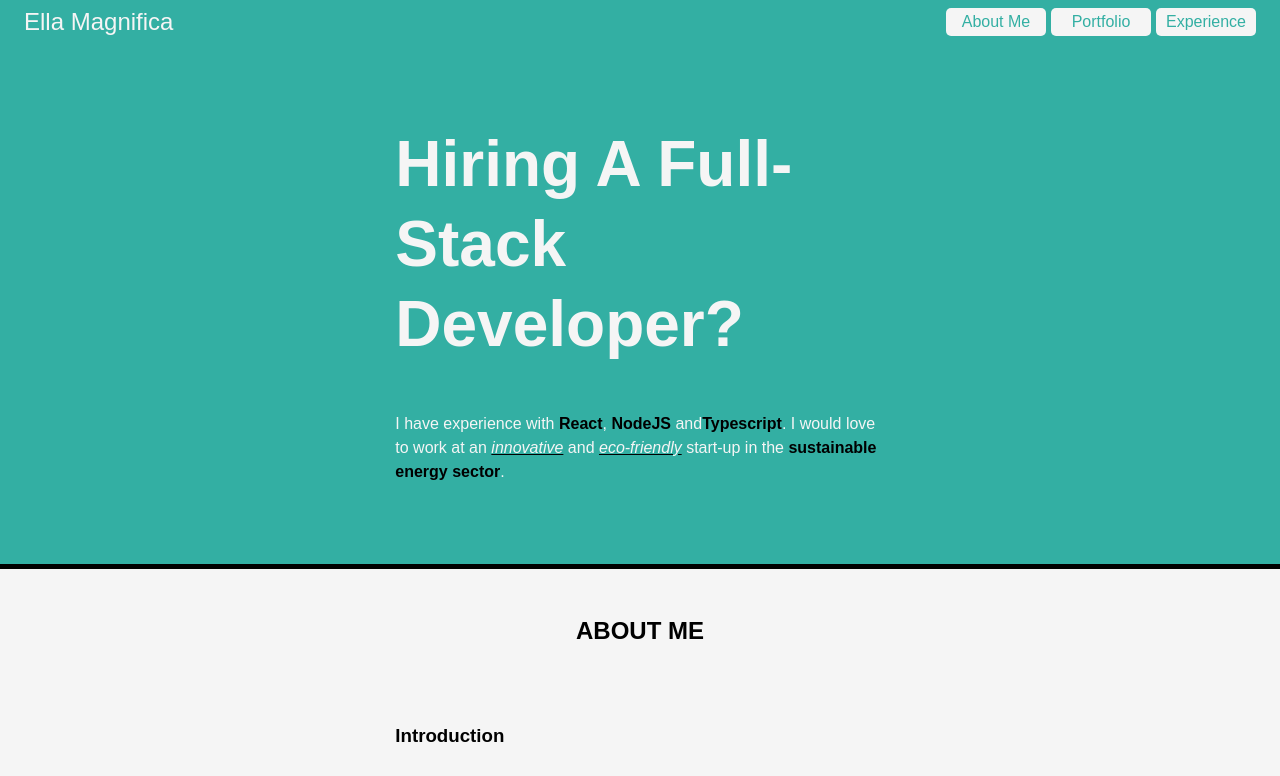
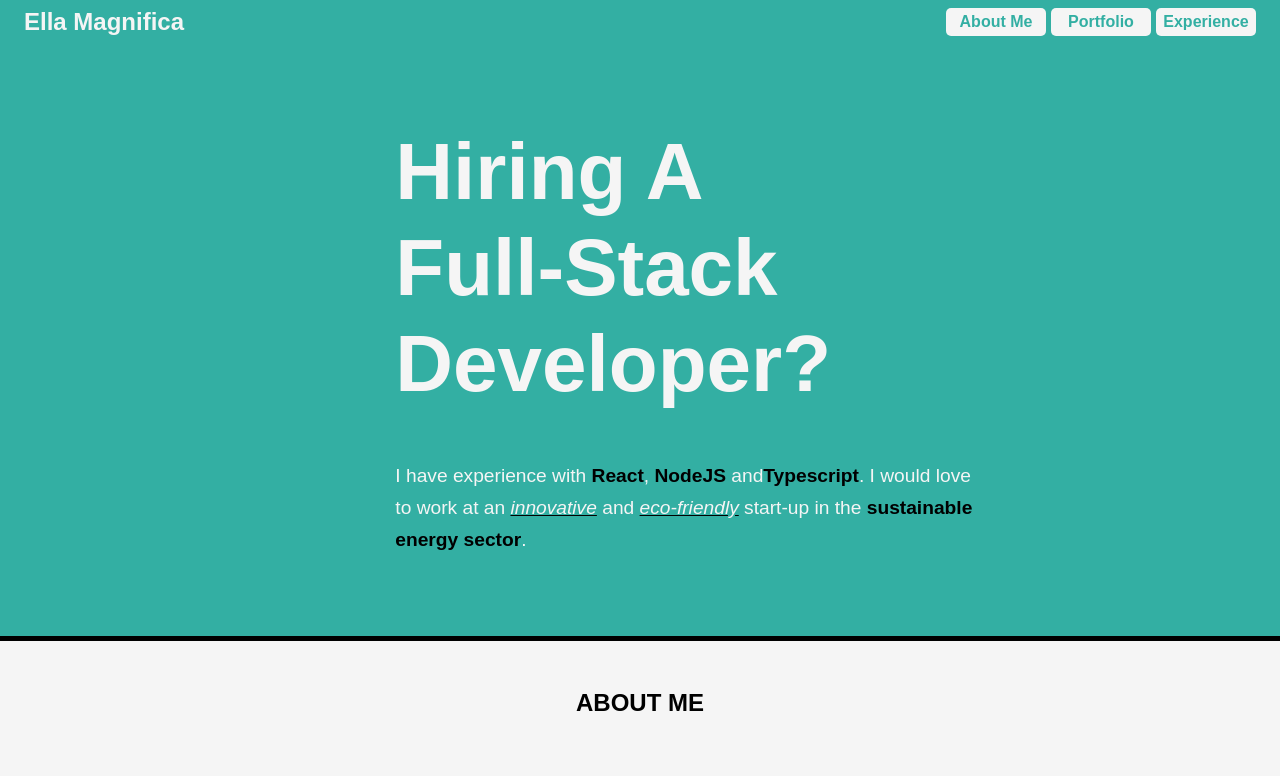
Before and after one commit to GK230/boolean-uk-html-full-stack-portfolio, a website: page index.html in a window 1280 px wide. Shown: the top 776 px of the page. Drawn offline with Linux system fonts and the light colour scheme.

Commit message:
Made changes to main font sizes

```diff
--- a/style.css
+++ b/style.css
@@ -23,6 +23,7 @@ header p.name {
   padding: 0.5rem;
   margin-left: 1rem;
   font-size: 1.5rem;
+  font-weight: bold;
 }
 
 header nav {
@@ -50,6 +51,7 @@ header nav .nav-element p.main-nav-element a.main-nav {
   padding: 0.3rem;
 
   color: rgb(51, 175, 163);
+  font-weight: bold;
 }
 
 /* MAIN */
@@ -66,15 +68,16 @@ main .header-center {
 }
 
 main h1 {
-  font-size: 4rem;
-  line-height: 5rem;
+  font-size: 5rem;
+  line-height: 6rem;
   padding-top: 5rem;
 }
 
 main p.statement {
   width: 55ch;
   margin: 3rem 0 5rem 0;
-  line-height: 1.5rem;
+  line-height: 2rem;
+  font-size: 1.2rem;
 }
 
 main p.statement strong {
```
